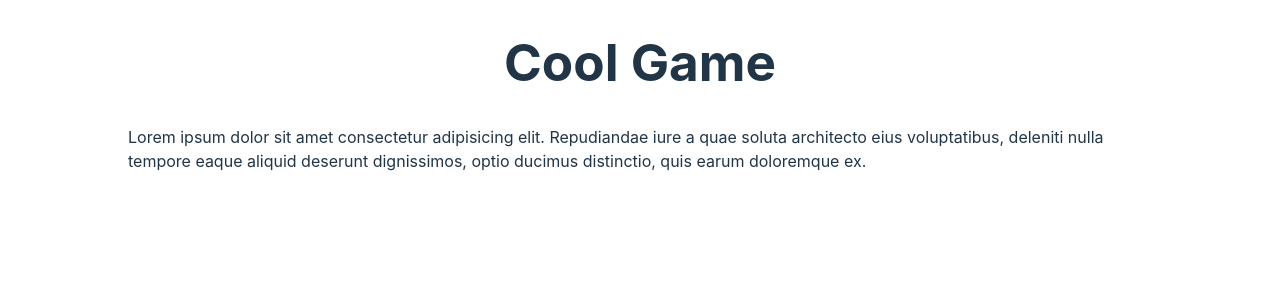
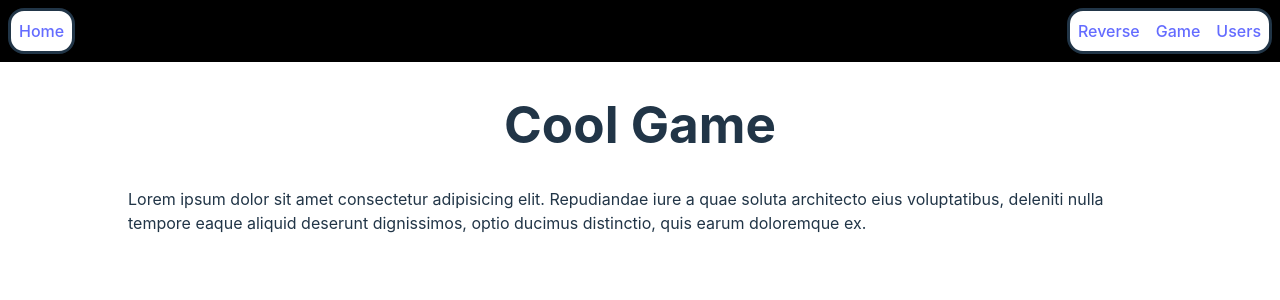
Before and after one commit to egelix/Autumn, a React (Vite) app in the folder frontend/: page / in a window 1280 px wide. Shown: the top 300 px of the page. Built offline with nearby package versions, Linux system fonts and the light colour scheme.

Commit message:
added layout and navbar component

```diff
--- a/frontend/src/Pages/HomePage.jsx
+++ b/frontend/src/Pages/HomePage.jsx
@@ -1,3 +1,5 @@
+import Layout from "../components/Layout/Layout";
+
 const HomePage = () => {
     return (
         <>
--- /dev/null
+++ b/frontend/src/components/Layout/Layout.jsx
@@ -0,0 +1,14 @@
+import React from "react";
+import "./Layout.css";
+import Navbar from "../Navbar/Navbar";
+import { Outlet } from "react-router-dom";
+
+// Pass the child props
+export default function Layout({ children }) {
+  return (
+    <div>
+      <Navbar />
+      <Outlet />
+    </div>
+  );
+}
--- /dev/null
+++ b/frontend/src/components/Navbar/Navbar.css
@@ -0,0 +1,21 @@
+.navbar {
+    display: flex;
+    justify-content: space-between;
+    padding: 0.5rem;
+    background-color: black;
+    width: 100%;
+  }
+  .navbar-div {
+    display: flex;
+    gap: 1rem;
+    border: solid;
+    border-radius: 1rem;
+    padding: 0.5rem;
+    background-color: white;
+}
+
+.container {
+      justify-content: space-between;
+    display: flex;
+    width: 100%;
+  }
--- /dev/null
+++ b/frontend/src/components/Navbar/Navbar.jsx
@@ -0,0 +1,19 @@
+import "./Navbar.css";
+import {Link} from "react-router-dom";
+
+export default function Navbar() {
+    return (
+        <div className="container">
+            <nav className="navbar">
+					<div className="navbar-div">
+						<Link to="/">Home</Link>
+					</div>
+					<div className="navbar-div">
+						<Link to="/reverse">Reverse</Link>
+						<Link to="/game">Game</Link>
+						<Link to="/user">Users</Link>
+					</div>
+				</nav>
+        </div>
+    )
+}
--- a/frontend/src/main.jsx
+++ b/frontend/src/main.jsx
@@ -8,10 +8,12 @@ import StringReverser from './Pages/StringReverser';
 import HomePage from './Pages/HomePage';
 import UserPage from './Pages/UserPage';
 import GamePage from './Pages/GamePage';
+import Layout from './components/Layout/Layout';
 
 const router = createBrowserRouter([
   {
     path: "/",
+    element: <Layout />,
     children: [
       {
         path: "/",
```
Also changed, not shown: frontend/src/components/Layout/Layout.css (added).
